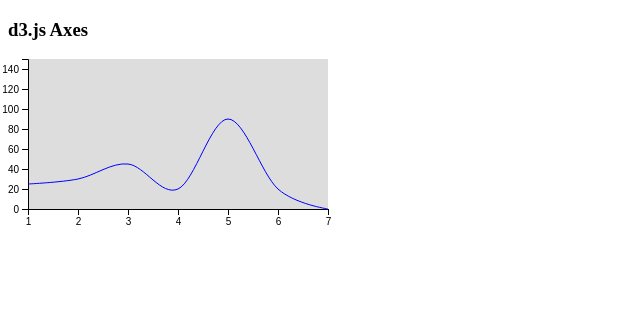
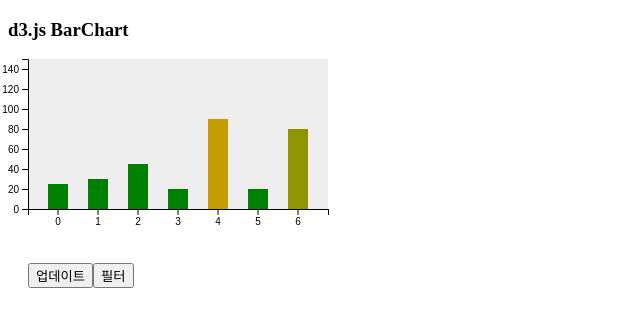
Before and after one commit to ksy8230/react-d3.js, a React (Create React App) app in the folder react-d3/: page / in a window 1280 px wide. Shown: the top 326 px of the page, without its empty margins (0-640 px from the left). Built offline with nearby package versions, Linux system fonts and the light colour scheme.

Commit message:
barchart 애니메이트, 높은 수치일수록 색상 변하기

```diff
--- a/react-d3/src/App.css
+++ b/react-d3/src/App.css
@@ -1,7 +1,11 @@
 svg {
-  background: #ddd;
+  background: #eee;
   overflow: visible;
 }
 .content {
   margin-left: 20px;
 }
+
+.buttons {
+  margin-top: 50px;
+}
--- /dev/null
+++ b/react-d3/src/BarChart.js
@@ -0,0 +1,68 @@
+import React, { useRef, useEffect, useState } from 'react';
+import './App.css';
+import {select, axisBottom, scaleLinear, axisLeft, scaleBand} from 'd3';
+
+
+function Axes() {
+  const [data2, setData2] =  useState([25, 30, 45, 20, 90, 20, 80]);
+  const svgRef2 = useRef();
+
+  useEffect(() => {
+    const svg = select(svgRef2.current);
+    const xScale = scaleBand()
+        .domain(data2.map((value, index) => index))
+        .range([0, 300])
+        .padding(0.5);
+
+    const yScale = scaleLinear()
+        .domain([0, 150])
+        .range([150, 0]);
+
+    const colorScale = scaleLinear()
+        .domain([55, 100, 200])
+        .range(["green", "orange", "red"])
+        .clamp(true)
+
+    const xAxis = axisBottom(xScale).ticks(data2.length);
+    svg.select(".x-axis").style("transform", "translateY(150px").call(xAxis);
+
+    const yAxis = axisLeft(yScale);
+    svg.select(".y-axis").style("transform", "translateX(0px").call(yAxis);
+
+
+
+    svg
+      .selectAll('.bar')
+      .data(data2)
+      .join("rect")
+      .attr("class", "bar")
+      .attr("fill", colorScale)
+      .style("transform", "scale(1, -1)")
+      .attr("x", (value, index) => xScale(index))
+      .attr("y", -150)
+      .attr("width", xScale.bandwidth())
+      .transition()
+      .attr("height", value => 150 - yScale(value))
+
+  }, [data2])
+
+  return (
+    <>
+
+      <h3>d3.js BarChart</h3>
+      <div className="content">
+        <svg ref={svgRef2}>
+            <g className="x-axis" />
+            <g className="y-axis" />
+        </svg>
+        <div className="buttons">
+          <button onClick={() => setData2(data2.map(value => value + 5))}>업데이트</button>
+          <button onClick={() => setData2(data2.filter(value => value < 35 ))}>필터</button>
+        </div>
+      </div>
+
+    </>
+  );
+}
+
+export default Axes;
--- a/react-d3/src/index.js
+++ b/react-d3/src/index.js
@@ -2,10 +2,11 @@ import React from 'react';
 import ReactDOM from 'react-dom';
 import App from './App';
 import Axes from './Axes';
+import BarChart from './BarChart';
 
 ReactDOM.render(
   <React.StrictMode>
-    <Axes />
+    <BarChart />
   </React.StrictMode>,
   document.getElementById('root')
 );
```
Also changed, not shown: 1 other file (tests, documents, lock files or other folders).
